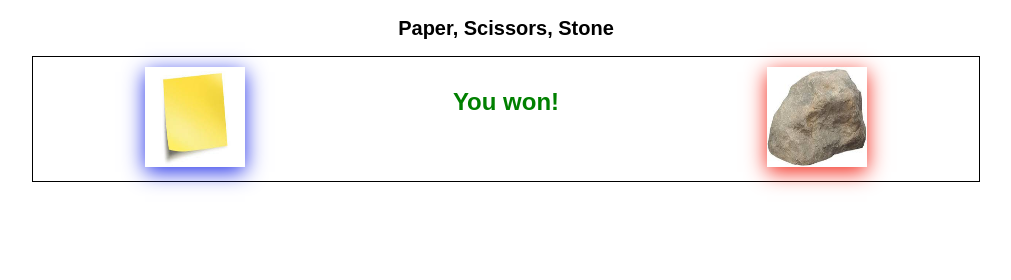
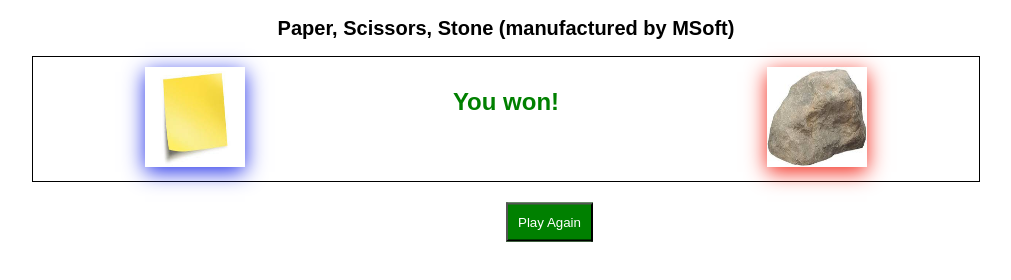
Before and after one commit to mh60049/MWeb, a plain HTML site: page index.html in a window 1280 px wide. Both pictures are taken after a click on the picture 331 px from the left and 117 px from the top of the page. Shown: the whole page, without its empty margins (134-1145 px from the left). Drawn offline with Linux system fonts and the light colour scheme.

Commit message:
Add files via upload

```diff
--- a/index.html
+++ b/index.html
@@ -8,14 +8,18 @@
   <title>Paper, Scissors, Stone</title>
 </head>
 <body>
-    <div class="container-3">
-    <h2 style="font-size: 20px">Paper, Scissors, Stone</h2>
+  <div class="container-1">
+    <h2 style="font-size: 20px">Paper, Scissors, Stone (manufactured by MSoft)</h2>
     <div class="flex-box-rps" id="flex-box-rps-div">
       <img id="paper" src="static\images\Paper.jpg" height=100 width=100 alt="" onclick="rpsGame(this)">
       <img id="scissors" src="static\images\Scissors.jpg" height=100 width=100 alt="" onclick="rpsGame(this)">
       <img id="stone" src="static\images\Stone.jpg" height=100 width=100 alt="" onclick="rpsGame(this)">
     </div>
+
+    <div class="flex-box-2" id="flex-box2div">
+    </div>
   </div>
+
 
   <script src="static/js/script.js"></script>
 </body>
--- a/static/css/style.css
+++ b/static/css/style.css
@@ -2,7 +2,7 @@ body{
   font-family: Arial;
 }
 
-.container-3 {
+.container-1 {
   width: 75%;
   margin: 0 auto;
   text-align: center;
@@ -28,3 +28,26 @@ body{
 .flex-box-rps img:hover {
   box-shadow: 0px 5px 20px rgba(37, 50, 233, 1);
 }
+
+.flex-box-2 {
+  width: 75%;
+  height: 60px;
+  padding: 10px;
+  margin: 0 auto;
+  text-align: center;
+  position: relative;
+}
+
+.btn-PlayAgain {
+  background-color: green;
+  color: white;
+  padding: 10px;
+  position: absolute;
+  top: 50%;
+  -ms-transform: translateY(-50%);
+  transform: translateY(-50%);
+}
+
+.btn-PlayAgain:hover {
+  box-shadow: 0px 5px 10px rgb(37, 233, 217);
+}
--- a/static/js/script.js
+++ b/static/js/script.js
@@ -74,6 +74,7 @@ function rpsFrontEnd(humanImageChoice, botImageChoice, finalMessage) {
   var botDiv = document.createElement('div');
   var messageDiv = document.createElement('div');
 
+
   humanDiv.innerHTML = "<img src='" + imagesDatabase[humanImageChoice] + "' height=100 width=100 style='box-shadow: 0px 5px 20px rgba(37, 50, 233, 1);'>"
   messageDiv.innerHTML = "<h1 style='color: " + finalMessage['color'] + "; font-size: 24px; padding: 5px; '>" + finalMessage['message'] + "</h1>";
   botDiv.innerHTML = "<img src='" + imagesDatabase[botImageChoice] + "' height=100 width=100 style='box-shadow: 0px 5px 20px rgba(243, 38, 24, 1);'>"
@@ -81,4 +82,18 @@ function rpsFrontEnd(humanImageChoice, botImageChoice, finalMessage) {
   document.getElementById('flex-box-rps-div').appendChild(messageDiv);
   document.getElementById('flex-box-rps-div').appendChild(botDiv);
 
+  var playAgainBtn = document.createElement('input');
+  playAgainBtn.type = "button";
+  //playAgainBtn.innerText="Play Again";
+  //playAgainBtn.id = "btn-PlayAgain";
+  playAgainBtn.value="Play Again";
+  playAgainBtn.className="btn-PlayAgain";
+
+  playAgainBtn.addEventListener('click', () => {
+    window.location.reload();
+  })
+
+  //var divPlayAgain = document.getElementById('div-PlayAgain');
+  var divPlayAgain = document.getElementById('flex-box2div');
+  divPlayAgain.appendChild(playAgainBtn);
 }
```
